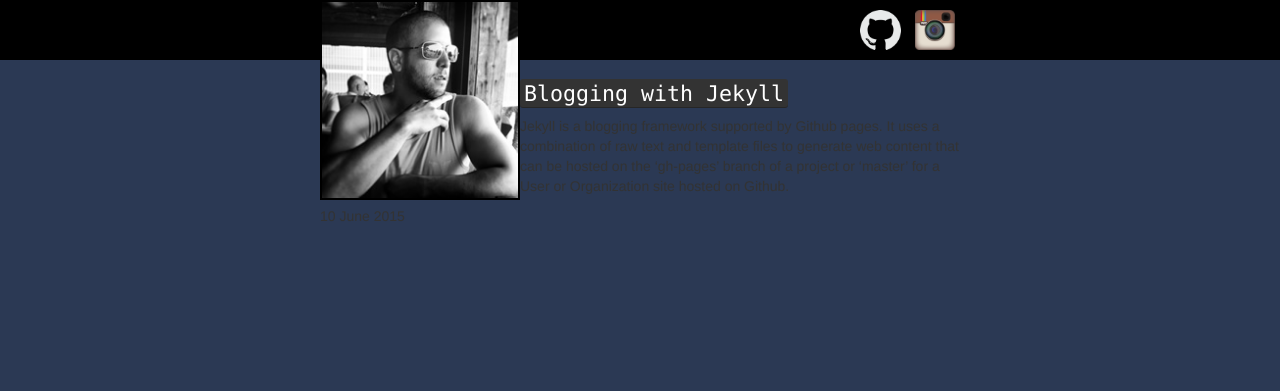
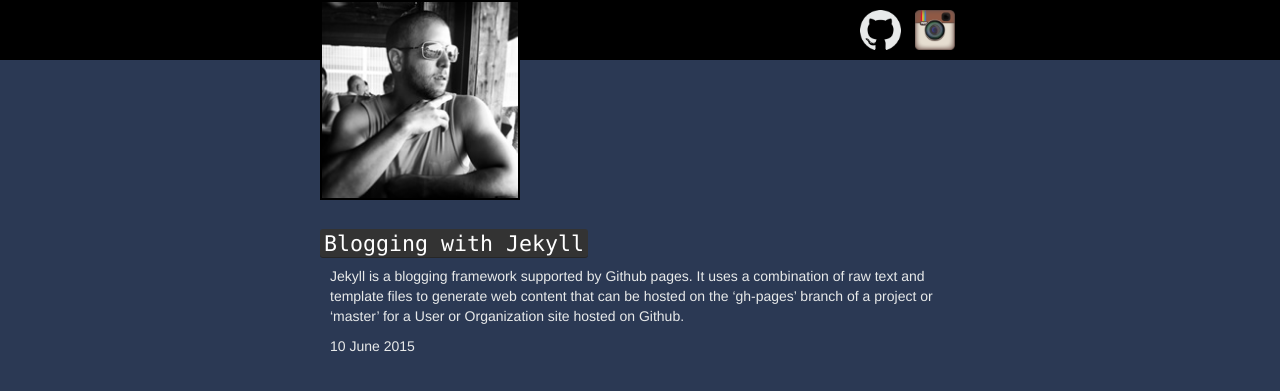
Before and after one commit to Floresj4/floresj4.github.io, a Jekyll site: the page built from index.html, in a window 1280 px wide. Shown: the top 391 px of the page. Built offline with Jekyll 4.4.1, drawn with Linux system fonts in a browser that asks for light colours.

Commit message:
creating style for post-content

```diff
--- a/style/site.css
+++ b/style/site.css
@@ -14,6 +14,15 @@
 	min-width: 600px;
 	height: inherit;
 	margin:0 auto;
+}
+
+div.post-content {
+	padding-top:10px;
+	color:#E8EAEA;
+	clear:left;
+}
+div.post-content p {
+	padding-left:10px;
 }
 
 div#header-bar{
```
